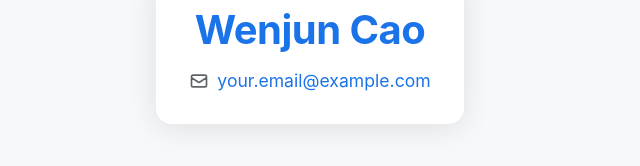
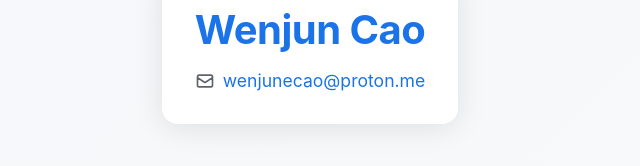
Before and after one commit to directedLink/directedLink.github.io, a plain HTML site: page index.html in a window 1280 px wide. Shown: the part 352-518 px from the top of the page, 330-970 px from the left. Drawn offline with Linux system fonts and the light colour scheme.

Commit message:
更新个人信息

```diff
--- a/index.html
+++ b/index.html
@@ -90,12 +90,12 @@
 <body>
     <div class="container">
         <h1>Wenjun Cao</h1>
-<!--        <p class="subtitle">Software Developer</p>-->
+<!--        <p class="subtitle"></p>-->
         <div class="email">
             <svg xmlns="http://www.w3.org/2000/svg" fill="none" viewBox="0 0 24 24" stroke="currentColor">
                 <path stroke-linecap="round" stroke-linejoin="round" stroke-width="2" d="M3 8l7.89 5.26a2 2 0 002.22 0L21 8M5 19h14a2 2 0 002-2V7a2 2 0 00-2-2H5a2 2 0 00-2 2v10a2 2 0 002 2z" />
             </svg>
-            <a href="wenjunecao@proton.me">your.email@example.com</a>
+            <a href="wenjunecao@proton.me">wenjunecao@proton.me</a>
         </div>
     </div>
 </body>
```
